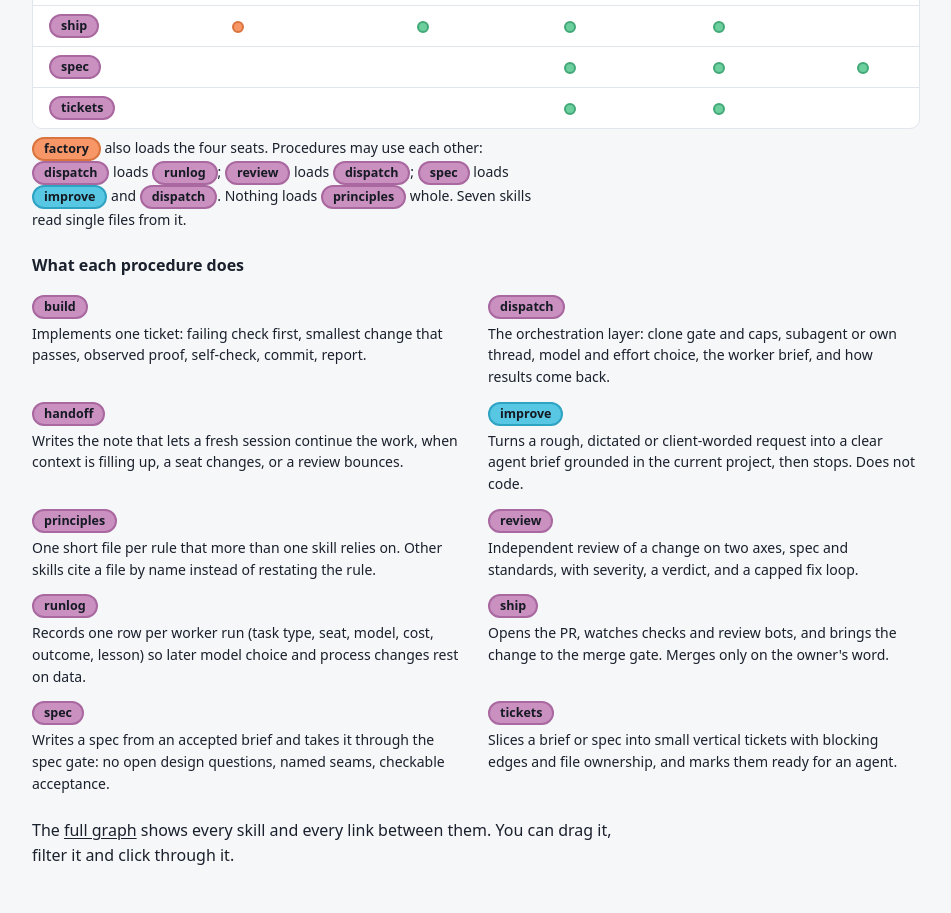
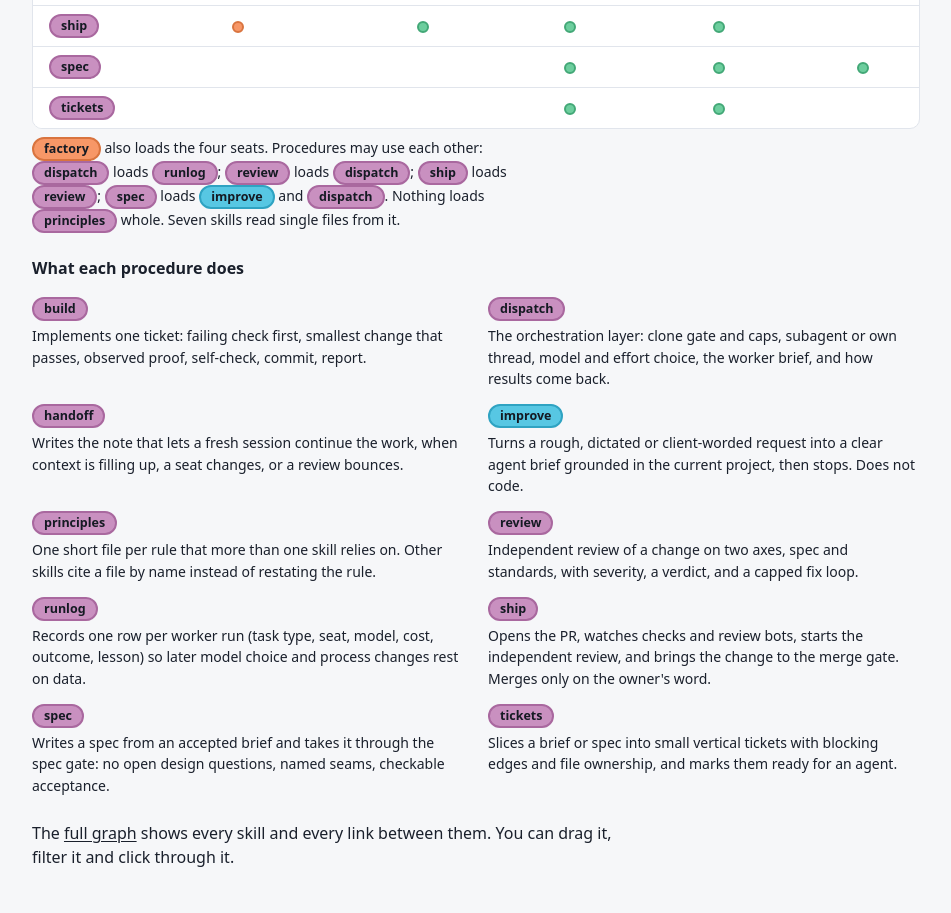
Before and after one commit to rishi23root/agent-skills, a plain HTML site: page docs/index.html in a window 1280 px wide. Shown: the part 2840-3753 px from the top of the page, without its empty margins (164-1115 px from the left). Drawn offline with Linux system fonts and the light colour scheme.

Commit message:
Start the independent review when a PR's checks settle, on every path
A PR opened by a seat typed directly, or by ship in a top session that was
not factory, waited with no review until the owner asked. Only factory's
step 5 started one.

ship now owns one rule, "Start the review", between watching the checks and
the merge gate: once the PR is open and its checks have settled, if no review
is running and no verdict names the head or its patch id, the top session
starts the review that the review procedure picks, through dispatch, without
being asked. A worker starts no workers, so its report says "Review: due"
with the PR and head, and the top session starts it on reading the report.
A pushed send-back fix has no verdict on its head, so the recheck starts the
same way.

factory step 5, dispatch and the worker report format point to the rule.
junior and mid count "review started" as part of done. ship now requires
review, so the generated graph and pages change with it.

Co-Authored-By: Claude Fable 5.2 <noreply@anthropic.com>

```diff
--- a/docs/index.html
+++ b/docs/index.html
@@ -382,7 +382,7 @@
     </tbody>
   </table>
   </div>
-  <p class="small"><span class="sk m">factory</span> also loads the four seats. Procedures may use each other: <span class="sk p">dispatch</span> loads <span class="sk p">runlog</span>; <span class="sk p">review</span> loads <span class="sk p">dispatch</span>; <span class="sk p">spec</span> loads <span class="sk f">improve</span> and <span class="sk p">dispatch</span>. Nothing loads <span class="sk p">principles</span> whole. Seven skills read single files from it.</p>
+  <p class="small"><span class="sk m">factory</span> also loads the four seats. Procedures may use each other: <span class="sk p">dispatch</span> loads <span class="sk p">runlog</span>; <span class="sk p">review</span> loads <span class="sk p">dispatch</span>; <span class="sk p">ship</span> loads <span class="sk p">review</span>; <span class="sk p">spec</span> loads <span class="sk f">improve</span> and <span class="sk p">dispatch</span>. Nothing loads <span class="sk p">principles</span> whole. Seven skills read single files from it.</p>
 
   <h3 style="margin-top:var(--s5)">What each procedure does</h3>
   <dl class="defs">
@@ -393,7 +393,7 @@
     <div><dt><span class="sk p">principles</span></dt><dd>One short file per rule that more than one skill relies on. Other skills cite a file by name instead of restating the rule.</dd></div>
     <div><dt><span class="sk p">review</span></dt><dd>Independent review of a change on two axes, spec and standards, with severity, a verdict, and a capped fix loop.</dd></div>
     <div><dt><span class="sk p">runlog</span></dt><dd>Records one row per worker run (task type, seat, model, cost, outcome, lesson) so later model choice and process changes rest on data.</dd></div>
-    <div><dt><span class="sk p">ship</span></dt><dd>Opens the PR, watches checks and review bots, and brings the change to the merge gate. Merges only on the owner's word.</dd></div>
+    <div><dt><span class="sk p">ship</span></dt><dd>Opens the PR, watches checks and review bots, starts the independent review, and brings the change to the merge gate. Merges only on the owner's word.</dd></div>
     <div><dt><span class="sk p">spec</span></dt><dd>Writes a spec from an accepted brief and takes it through the spec gate: no open design questions, named seams, checkable acceptance.</dd></div>
     <div><dt><span class="sk p">tickets</span></dt><dd>Slices a brief or spec into small vertical tickets with blocking edges and file ownership, and marks them ready for an agent.</dd></div>
   </dl>
```
Also changed, not shown: docs/skill-graph.html (+1 -1 lines), 11 other files.
